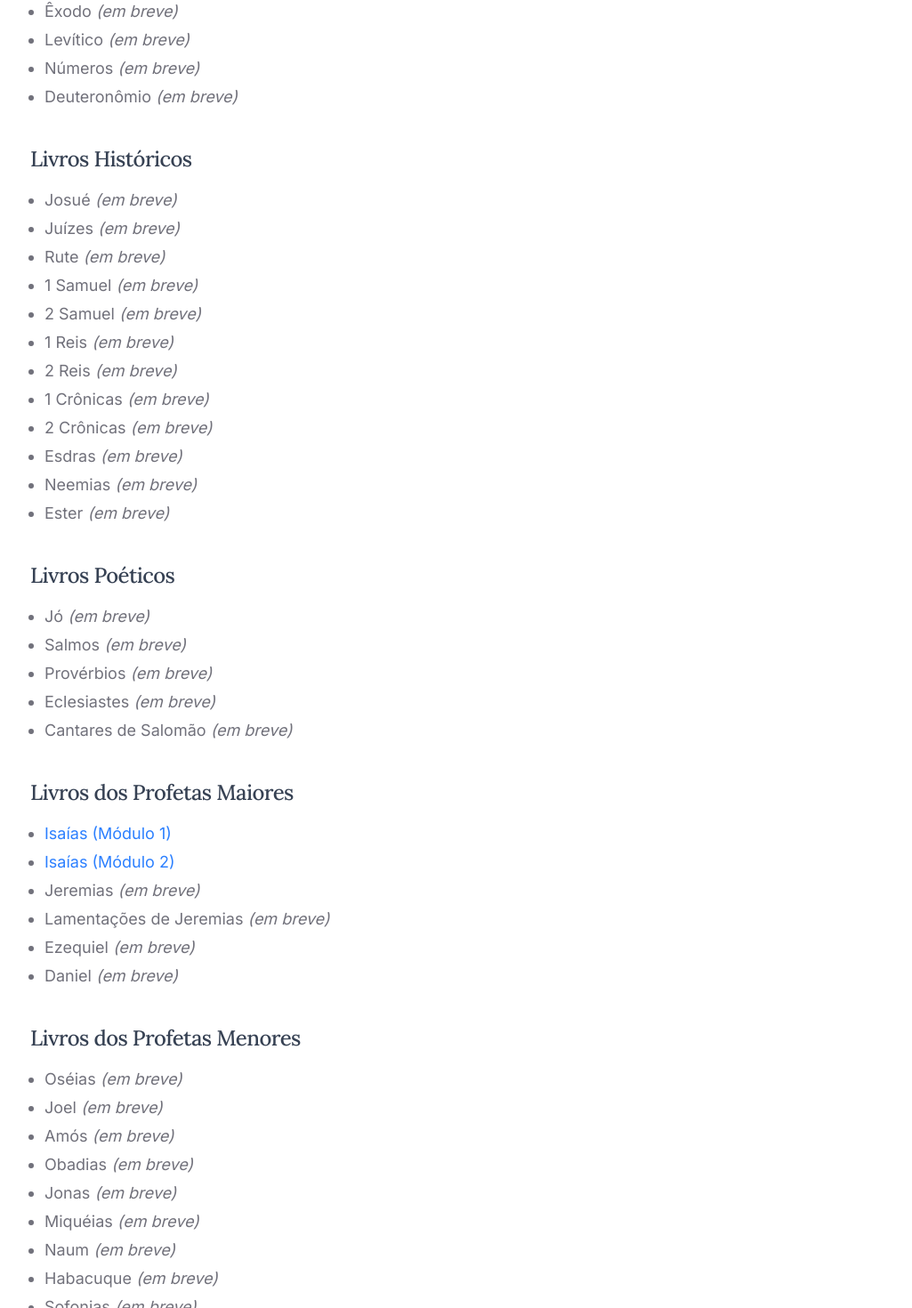
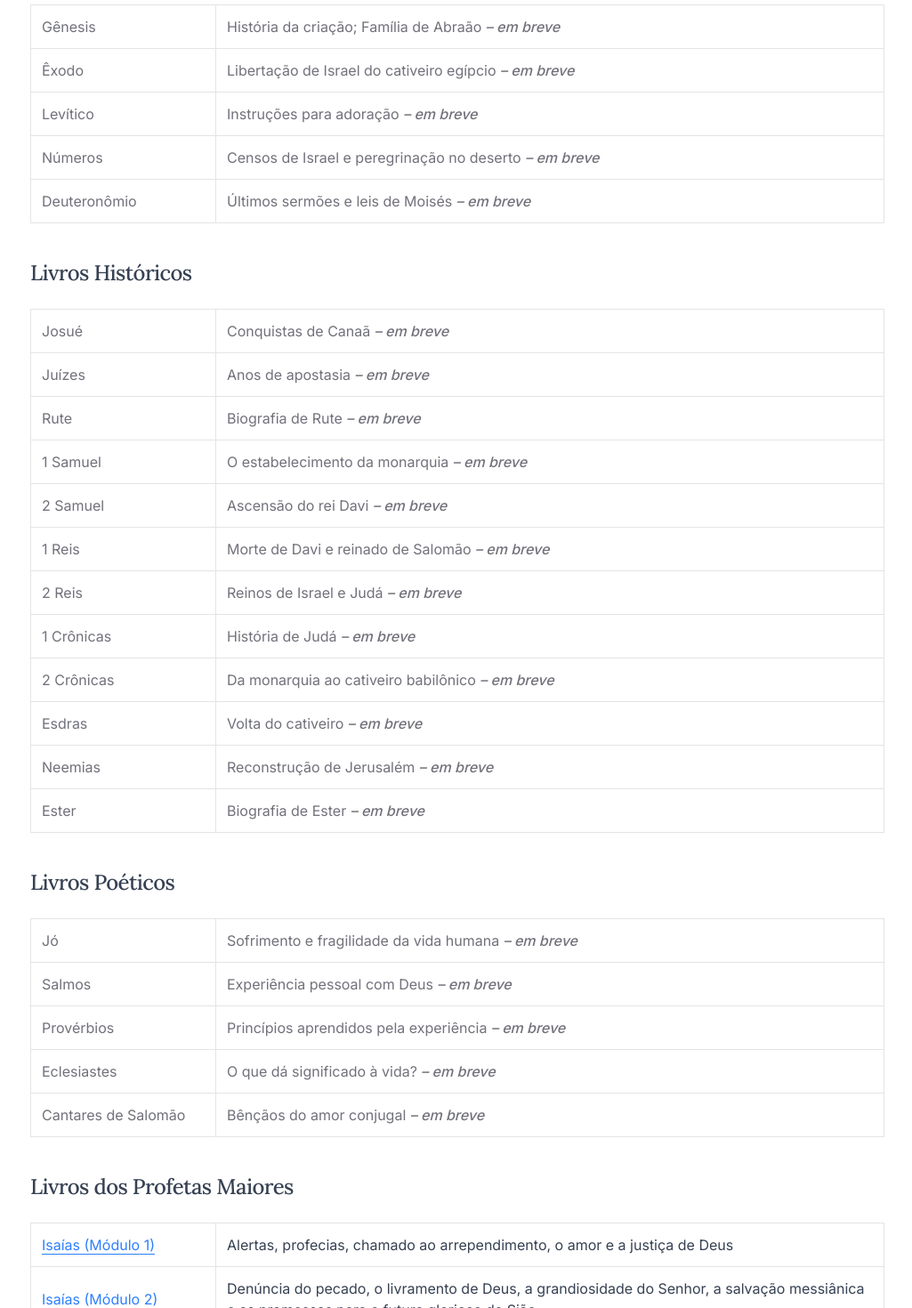
Before and after one commit to oceanodg/ocn-institucional-v4, a Next.js app: page /oceano-academy/materiais-didaticos in a window 1280 px wide. Shown: the part 642-2112 px from the top of the page at 89% size, without its empty margins (126-1151 px from the left). Built offline with nearby package versions, Linux system fonts and the light colour scheme.

Commit message:
feat: expand educational materials for Old Testament, adding descriptions and URLs for each book to enhance user understanding

```diff
--- a/app/(site)/oceano-academy/materiais-didaticos/page.tsx
+++ b/app/(site)/oceano-academy/materiais-didaticos/page.tsx
@@ -1,103 +1,161 @@
 import { Container } from "~/components/container";
 import { HeroContainer } from "~/components/hero";
 import { H1, H2, H3, P, Separator } from "~/components/ui";
-import { UL } from "~/components/ui/ul";
 import { Tabs, TabsContent, TabsList, TabsTrigger } from "~/components/ui/tabs";
+import { Table, TableBody, TableCell, TableRow } from "~/components/ui/table";
+import Link from "next/link";
+import { cn } from "~/lib/utils";
 
 type Material = {
   title: string;
-  link?: string;
+  description: string;
+  url?: string;
 };
 
 type MaterialGroup = {
   title: string;
-  materials: Material[];
+  description: Array<string>;
+  materials: Array<Material>;
 };
 
 const oldTestamentMaterials: MaterialGroup[] = [
   {
     title: "Panorama",
+    description: [
+      "Uma visão geral da história bíblica do Antigo Testamento, desde a criação até o pós-exílio.",
+    ],
     materials: [
       {
-        title: "Panorama Bíblico do Antigo Testamento",
-        link: "/oceano-academy/materiais-didaticos/panorama-biblico-at",
+        title: "Panorama",
+        description:
+          "Uma visão geral da história bíblica do Antigo Testamento, desde a criação até o pós-exílio",
+        url: "/oceano-academy/materiais-didaticos/panorama-biblico-at",
       },
     ],
   },
 
   {
     title: "Livros da Lei (Pentateuco)",
+    description: [
+      "Os cinco primeiros livros contam a história da criação do mundo e da nação que Deus escolheu para si. ",
+      "São chamados livros da lei porque possuem as leis Mosaicas, divididas em dois grupos, a lei de Deus (os dez mandamentos) e a lei disciplinar ditas por Moisés.",
+    ],
     materials: [
-      { title: "Gênesis" },
-      { title: "Êxodo" },
-      { title: "Levítico" },
-      { title: "Números" },
-      { title: "Deuteronômio" },
+      {
+        title: "Gênesis",
+        description: "História da criação; Família de Abraão",
+      },
+      {
+        title: "Êxodo",
+        description: "Libertação de Israel do cativeiro egípcio",
+      },
+      { title: "Levítico", description: "Instruções para adoração" },
+      {
+        title: "Números",
+        description: "Censos de Israel e peregrinação no deserto",
+      },
+      {
+        title: "Deuteronômio",
+        description: "Últimos sermões e leis de Moisés",
+      },
     ],
   },
 
   {
     title: "Livros Históricos",
+    description: [
+      "Conta a história de Israel depois da instalação do povo em Canaã, a terra prometida.",
+    ],
     materials: [
-      { title: "Josué" },
-      { title: "Juízes" },
-      { title: "Rute" },
-      { title: "1 Samuel" },
-      { title: "2 Samuel" },
-      { title: "1 Reis" },
-      { title: "2 Reis" },
-      { title: "1 Crônicas" },
-      { title: "2 Crônicas" },
-      { title: "Esdras" },
-      { title: "Neemias" },
-      { title: "Ester" },
+      { title: "Josué", description: "Conquistas de Canaã" },
+      { title: "Juízes", description: "Anos de apostasia" },
+      { title: "Rute", description: "Biografia de Rute" },
+      { title: "1 Samuel", description: "O estabelecimento da monarquia" },
+      { title: "2 Samuel", description: "Ascensão do rei Davi" },
+      { title: "1 Reis", description: "Morte de Davi e reinado de Salomão" },
+      { title: "2 Reis", description: "Reinos de Israel e Judá" },
+      { title: "1 Crônicas", description: "História de Judá" },
+      {
+        title: "2 Crônicas",
+        description: "Da monarquia ao cativeiro babilônico",
+      },
+      { title: "Esdras", description: "Volta do cativeiro" },
+      { title: "Neemias", description: "Reconstrução de Jerusalém" },
+      { title: "Ester", description: "Biografia de Ester" },
     ],
   },
 
   {
     title: "Livros Poéticos",
+    description: [
+      "Estes livros falam sobre a grandeza de Deus e da beleza da sua criação.",
+      "Também nos aconselham sobre uma vida reta diante de Deus.",
+    ],
     materials: [
-      { title: "Jó" },
-      { title: "Salmos" },
-      { title: "Provérbios" },
-      { title: "Eclesiastes" },
-      { title: "Cantares de Salomão" },
+      { title: "Jó", description: "Sofrimento e fragilidade da vida humana" },
+      { title: "Salmos", description: "Experiência pessoal com Deus" },
+      {
+        title: "Provérbios",
+        description: "Princípios aprendidos pela experiência",
+      },
+      { title: "Eclesiastes", description: "O que dá significado à vida?" },
+      { title: "Cantares de Salomão", description: "Bênçãos do amor conjugal" },
     ],
   },
 
   {
     title: "Livros dos Profetas Maiores",
+    description: [
+      "Nos tempos de crise, Deus enviava seus profetas para falarem com o povo. Esta é a temática destes livros.",
+      "O termo 'maior' refere-se ao tamanho e não a importância.",
+    ],
     materials: [
       {
         title: "Isaías (Módulo 1)",
-        link: "/oceano-academy/materiais-didaticos/isaias-1",
+        description:
+          "Alertas, profecias, chamado ao arrependimento, o amor e a justiça de Deus",
+        url: "/oceano-academy/materiais-didaticos/isaias-1",
       },
       {
         title: "Isaías (Módulo 2)",
-        link: "/oceano-academy/materiais-didaticos/isaias-2",
+        description:
+          "Denúncia do pecado, o livramento de Deus, a grandiosidade do Senhor, a salvação messiânica e as promessas para o futuro glorioso de Sião",
+        url: "/oceano-academy/materiais-didaticos/isaias-2",
       },
-      { title: "Jeremias" },
-      { title: "Lamentações de Jeremias" },
-      { title: "Ezequiel" },
-      { title: "Daniel" },
+      { title: "Jeremias", description: "Sobre a destruição de Jerusalém" },
+      {
+        title: "Lamentações de Jeremias",
+        description: "Prantos sobre Jerusalém",
+      },
+      { title: "Ezequiel", description: "O afastamento da glória de Deus" },
+      { title: "Daniel", description: "Profecias messiânicas" },
     ],
   },
 
   {
     title: "Livros dos Profetas Menores",
+    description: [
+      "Os profetas menores são uma coleção de doze livros breves, mas muito importantes para se entender a história de Israel.",
+    ],
     materials: [
-      { title: "Oséias" },
-      { title: "Joel" },
-      { title: "Amós" },
-      { title: "Obadias" },
-      { title: "Jonas" },
-      { title: "Miquéias" },
-      { title: "Naum" },
-      { title: "Habacuque" },
-      { title: "Sofonias" },
-      { title: "Ageu" },
-      { title: "Zacarias" },
-      { title: "Malaquias" },
+      { title: "Oséias", description: "Sobre reconciliação com Deus" },
+      { title: "Joel", description: "Sobre arrependimento e bênçãos divinas" },
+      { title: "Amós", description: "Sobre os abusos dos ricos" },
+      {
+        title: "Obadias",
+        description: "Sobre o julgamento divino contra Edom",
+      },
+      {
+        title: "Jonas",
+        description: "Sobre a graça de Deus alcançando as piores pessoas",
+      },
+      { title: "Miquéias", description: "Sobre o desprezo do Senhor pelo mal" },
+      { title: "Naum", description: "Sobre o desprezo do Senhor pelo mal" },
+      { title: "Habacuque", description: "Sobre Deus salvando o seu povo" },
+      { title: "Sofonias", description: "O Senhor é um Deus de justiça" },
+      { title: "Ageu", description: "Sobre a reconstrução do templo" },
+      { title: "Zacarias", description: "Sobre a reconstrução do templo" },
+      { title: "Malaquias", description: "Sobre a restauração da comunhão" },
     ],
   },
 ];
@@ -105,153 +163,198 @@ const oldTestamentMaterials: MaterialGroup[] = [
 const newTestamentMaterials: MaterialGroup[] = [
   {
     title: "Evangelhos",
+    description: [
+      "Relatos do nascimento, da vida, da morte e ressurreição de Jesus Cristo.",
+    ],
     materials: [
       {
         title: "Mateus",
-        link: "/oceano-academy/materiais-didaticos/mateus",
+        url: "/oceano-academy/materiais-didaticos/mateus",
+        description: "Jesus, o Messias prometido do Antigo Testamento",
       },
       {
         title: "Marcos",
-        link: "/oceano-academy/materiais-didaticos/marcos",
+        url: "/oceano-academy/materiais-didaticos/marcos",
+        description: "Jesus, ocupado em fazer a obra de Deus",
       },
       {
         title: "Lucas",
-        link: "/oceano-academy/materiais-didaticos/lucas",
+        url: "/oceano-academy/materiais-didaticos/lucas",
+        description: "Jesus, o ser humano ideal",
       },
       {
         title: "João",
-        link: "/oceano-academy/materiais-didaticos/joao",
+        url: "/oceano-academy/materiais-didaticos/joao",
+        description: "Jesus, o eterno Filho de Deus que se torna homem",
       },
     ],
   },
   {
     title: "Livro Histórico",
+    description: [
+      "Relato da fundação da igreja primitiva e da expansão do cristianismo.",
+    ],
     materials: [
       {
         title: "Atos dos Apóstolos",
-        link: "/oceano-academy/materiais-didaticos/atos",
+        url: "/oceano-academy/materiais-didaticos/atos",
+        description: "A expansão da igreja através do Império Romano",
       },
     ],
   },
   {
     title: "Cartas de Paulo",
+    description: [
+      "Fonte mais importante quando queremos estudar temas importantes como salvação, fé, arrependimento, a igreja e outros.",
+    ],
     materials: [
       {
         title: "Introdução às Cartas Paulinas",
-        link: "/oceano-academy/materiais-didaticos/introducao-cartas-paulinas",
+        url: "/oceano-academy/materiais-didaticos/introducao-cartas-paulinas",
+        description: "Um estudo sobre a vida de Paulo e suas epístolas",
       },
       {
         title: "Romanos",
-        link: "/oceano-academy/materiais-didaticos/romanos",
+        url: "/oceano-academy/materiais-didaticos/romanos",
+        description: "O Evangelho e a justificação",
       },
       {
         title: "1 Coríntios",
-        link: "/oceano-academy/materiais-didaticos/corintios",
+        url: "/oceano-academy/materiais-didaticos/corintios",
+        description: "Resolvendo problemas de relacionamento",
       },
       {
         title: "2 Coríntios",
-        link: "/oceano-academy/materiais-didaticos/corintios",
+        url: "/oceano-academy/materiais-didaticos/corintios",
+        description: "Princípios da liderança espiritual",
       },
       {
         title: "Gálatas",
-        link: "/oceano-academy/materiais-didaticos/galatas",
+        url: "/oceano-academy/materiais-didaticos/galatas",
+        description: "Salvação somente pela fé",
       },
       {
         title: "Efésios",
-        link: "/oceano-academy/materiais-didaticos/efesios",
+        url: "/oceano-academy/materiais-didaticos/efesios",
+        description: "A igreja como corpo vivo de Cristo",
       },
       {
         title: "Filipenses",
-        link: "/oceano-academy/materiais-didaticos/filipenses",
+        url: "/oceano-academy/materiais-didaticos/filipenses",
+        description: "Soluções para a alegria na vida cristã",
       },
       {
         title: "Colossenses",
-        link: "/oceano-academy/materiais-didaticos/colossenses",
+        url: "/oceano-academy/materiais-didaticos/colossenses",
+        description: "Espiritualidade explicada",
       },
       {
         title: "1 Tessalonicenses",
-        link: "/oceano-academy/materiais-didaticos/tessalonicenses",
+        url: "/oceano-academy/materiais-didaticos/tessalonicenses",
+        description: "O ministério missionário e nossa esperança",
       },
       {
         title: "2 Tessalonicenses",
-        link: "/oceano-academy/materiais-didaticos/tessalonicenses",
+        url: "/oceano-academy/materiais-didaticos/tessalonicenses",
+        description: "A segunda vinda de Cristo",
       },
       {
         title: "1 Timóteo",
-        link: "/oceano-academy/materiais-didaticos/timoteo",
+        url: "/oceano-academy/materiais-didaticos/timoteo",
+        description: "Orientação para um jovem líder",
       },
       {
         title: "2 Timóteo",
-        link: "/oceano-academy/materiais-didaticos/timoteo",
+        url: "/oceano-academy/materiais-didaticos/timoteo",
+        description: "Orientação para lidar com falsos mestres",
       },
       {
         title: "Tito",
-        link: "/oceano-academy/materiais-didaticos/tito-e-filemom",
+        url: "/oceano-academy/materiais-didaticos/tito-e-filemom",
+        description: "Orientação para outro jovem líder",
       },
       {
         title: "Filemon",
-        link: "/oceano-academy/materiais-didaticos/tito-e-filemom",
+        url: "/oceano-academy/materiais-didaticos/tito-e-filemom",
+        description: "Um apelo em favor de um escravo fugitivo",
       },
     ],
   },
   {
     title: "Cartas Gerais",
+    description: [
+      "Cartas que não são direcionadas a uma igreja específica, mas que tratam de temas importantes como fé, esperança, amor, etc.",
+    ],
     materials: [
       {
         title: "Hebreus",
-        link: "/oceano-academy/materiais-didaticos/hebreus",
+        url: "/oceano-academy/materiais-didaticos/hebreus",
+        description: "Sobre a superioridade de Jesus Cristo",
       },
       {
         title: "Tiago",
-        link: "/oceano-academy/materiais-didaticos/tiago",
+        url: "/oceano-academy/materiais-didaticos/tiago",
+        description: "Vivendo como cristão todos os dias",
       },
       {
         title: "1 Pedro",
-        link: "/oceano-academy/materiais-didaticos/pedro",
+        url: "/oceano-academy/materiais-didaticos/pedro",
+        description: "Sofrimento e submissão do cristão",
       },
       {
         title: "2 Pedro",
-        link: "/oceano-academy/materiais-didaticos/pedro",
+        url: "/oceano-academy/materiais-didaticos/pedro",
+        description: "Os escarnecedores e a segunda vinda de Cristo",
       },
       {
         title: "1 João",
-        link: "/oceano-academy/materiais-didaticos/cartas-joao-e-judas",
+        url: "/oceano-academy/materiais-didaticos/cartas-joao-e-judas",
+        description: "Amor e obediência na vida cristã",
       },
       {
         title: "2 João",
-        link: "/oceano-academy/materiais-didaticos/cartas-joao-e-judas",
+        url: "/oceano-academy/materiais-didaticos/cartas-joao-e-judas",
+        description: "Carta pessoal de encorajamento",
       },
       {
         title: "3 João",
-        link: "/oceano-academy/materiais-didaticos/cartas-joao-e-judas",
+        url: "/oceano-academy/materiais-didaticos/cartas-joao-e-judas",
+        description: "Carta pessoal de encorajamento",
       },
       {
         title: "Judas",
-        link: "/oceano-academy/materiais-didaticos/cartas-joao-e-judas",
+        url: "/oceano-academy/materiais-didaticos/cartas-joao-e-judas",
+        description: "Uma advertência contra os falsos mestres",
       },
     ],
   },
   {
     title: "Livro Profético",
+    description: [
+      "Livro profético, escrito para descrever: o fim dos tempos, os acontecimentos que antecederiam a Volta de Cristo e o futuro dos seres humanos.",
+    ],
     materials: [
       {
         title: "Introdução ao Apocalipse",
-        link: "/oceano-academy/materiais-didaticos/introducao-ao-apocalipse",
+        url: "/oceano-academy/materiais-didaticos/introducao-ao-apocalipse",
+        description: "Uma visão do futuro da humanidade",
       },
       {
         title: "Apocalipse",
-        link: "/oceano-academy/materiais-didaticos/apocalipse",
+        url: "/oceano-academy/materiais-didaticos/apocalipse",
+        description:
+          "Revelação final de Deus sobre o fim e a vitória de Cristo",
       },
     ],
   },
 ];
 
 function materialLI(material: Material): React.ReactNode {
-  if (material.link) {
+  if (material.url) {
     return (
       <li key={material.title}>
         <a
-          href={material.link}
+          href={material.url}
           className="hover:underline underline-offset-4 text-blue-500"
         >
           {material.title}
@@ -264,6 +367,57 @@ function materialLI(material: Material): React.ReactNode {
     <li key={material.title} className="text-muted-foreground">
       {material.title} <span className="italic">(em breve)</span>
     </li>
+  );
+}
+
+function LinkMaterial(props: {
+  url: string;
+  text: string;
+  className?: string;
+}) {
+  const { url, text, className } = props;
+  return (
+    <Link
+      href={url}
+      className={cn(
+        "dark:text-dark-secondary hover:dark:text-dark-secondary-2",
+        "text-light-secondary hover:text-light-secondary-2",
+        "block",
+        className
+      )}
+    >
+      {text}
+    </Link>
+  );
+}
+
+function MaterialRow(material: Material) {
+  const { title, description, url } = material;
+  return (
+    <TableRow
+      className={cn(url ? "hover:cursor-pointer" : "hover:cursor-default")}
+    >
+      <TableCell className="w-32 sm:w-52">
+        {url ? (
+          <LinkMaterial
+            url={url}
+            text={title}
+            className="text-blue-500 hover:text-blue-500/80 underline underline-offset-4"
+          />
+        ) : (
+          <span className="text-muted-foreground">{title}</span>
+        )}
+      </TableCell>
+      <TableCell className="">
+        {url ? (
+          <LinkMaterial url={url} text={description} />
+        ) : (
+          <span className="text-muted-foreground">
+            {description} <span className="font-medium italic">– em breve</span>
+          </span>
+        )}
+      </TableCell>
+    </TableRow>
   );
 }
 
@@ -293,12 +447,17 @@ export default function MateriaisDidaticosPage() {
             <TabsContent value="antigo">
               <section className="py-5 flex flex-col gap-8 sm:gap-10 mb-10">
                 <H2>Antigo Testamento</H2>
+
                 {oldTestamentMaterials.map((material) => (
                   <div key={material.title}>
                     <H3>{material.title}</H3>
-                    <UL className="list-disc">
-                      {material.materials.map(materialLI)}
-                    </UL>
+                    <Table className="mt-6">
+                      <TableBody>
+                        {material.materials.map((material) => (
+                          <MaterialRow key={material.title} {...material} />
+                        ))}
+                      </TableBody>
+                    </Table>
                   </div>
                 ))}
               </section>
@@ -307,12 +466,17 @@ export default function MateriaisDidaticosPage() {
             <TabsContent value="novo">
               <section className="py-5 flex flex-col gap-8 sm:gap-10 mb-10">
                 <H2>Novo Testamento</H2>
+
                 {newTestamentMaterials.map((material) => (
                   <div key={material.title}>
                     <H3>{material.title}</H3>
-                    <UL className="list-disc">
-                      {material.materials.map(materialLI)}
-                    </UL>
+                    <Table className="mt-6">
+                      <TableBody>
+                        {material.materials.map((material) => (
+                          <MaterialRow key={material.title} {...material} />
+                        ))}
+                      </TableBody>
+                    </Table>
                   </div>
                 ))}
               </section>
```
